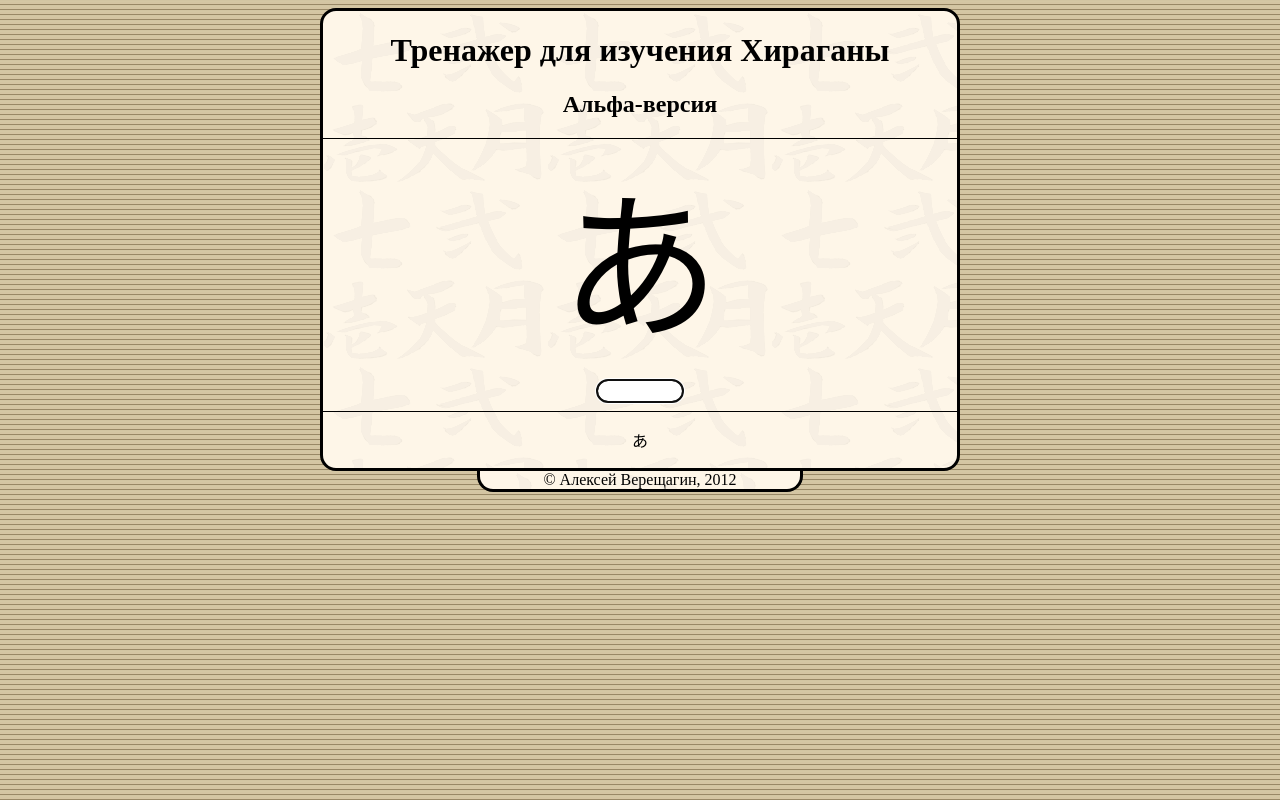
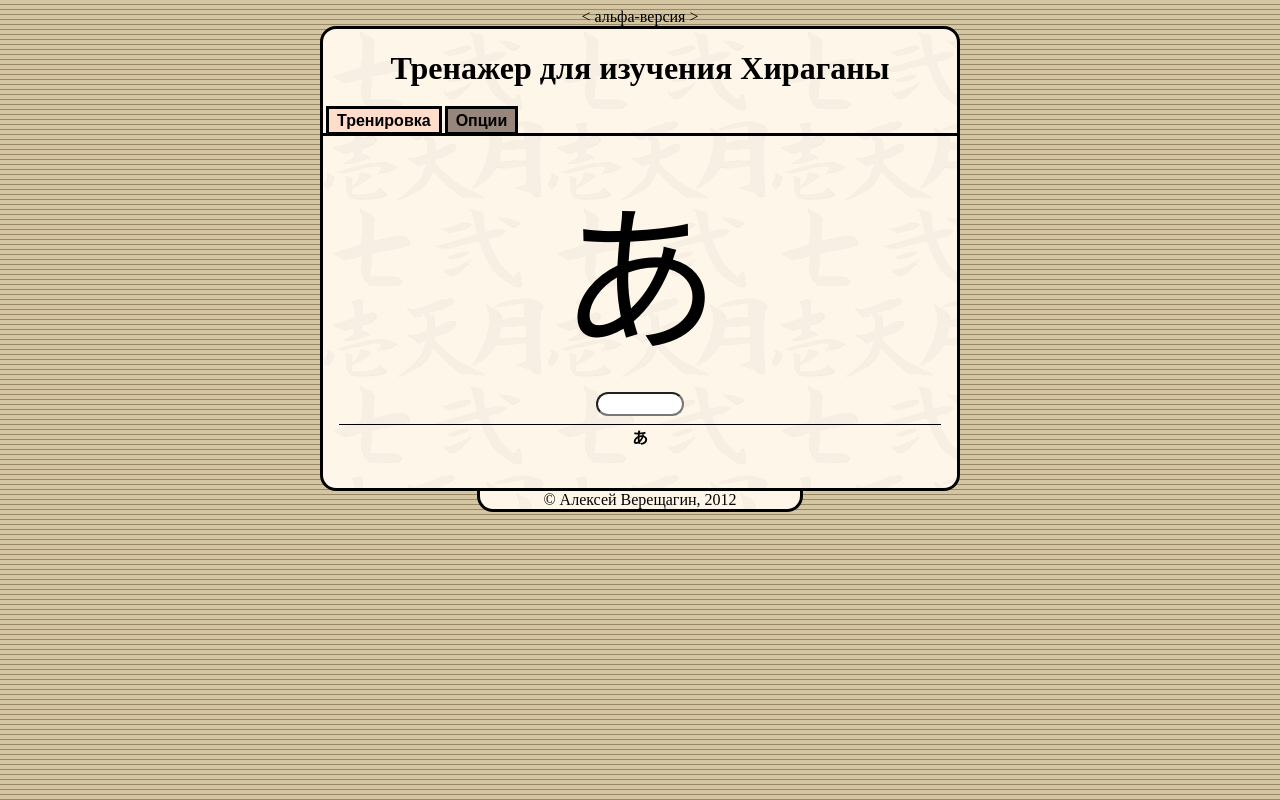
Before and after one commit to AlekseiVereshchagin/kana-trainer, a plain HTML site: page index.html in a window 1280 px wide. Drawn offline with Linux system fonts and the light colour scheme.

Commit message:
Add Tabs

```diff
--- a/index.html
+++ b/index.html
@@ -1,30 +1,46 @@
+
 <!DOCTYPE HTML>
 <html>
 <head>
 <title>Hiragana Trainer</title>
 <meta charset=utf-8>
 <link rel="stylesheet" type="text/css" href="stylesheets/stylesheet.css" />
+<link rel="stylesheet" type="text/css" href="stylesheets/tabber.css" />
 <script type="text/javascript" src="javascripts/SegmentTree.js"></script>
 <script type="text/javascript" src="javascripts/AlphabetTester.js"></script>
 <script type="text/javascript" src="javascripts/UserInteractor.js"></script>
 <script type="text/javascript" src="javascripts/main.js"></script>
+<script type="text/javascript" src="javascripts/tabber.js"></script>
 </head>
 <body>
 	<div id="container">
+		&lt; альфа-версия &gt;
 		<div id="border-container">
 			<header>
 				<h1>Тренажер для изучения Хираганы</h1>
-          <h2>Альфа-версия</h2>
 			</header>
 			<div id="content">
+				<div class="tabber">
+					<div id="training" class="tabbertab" title="Тренировка">
 						<div id="test-panel">
 							<div id="test_symbol"></div>
-            <input id="check_symbol" type="text" />
+							<input id="check_symbol" type="text">
 						</div>
-          <ul id="open_symbols" class="open_symbols"></ul>
+						<ul id="open_symbols"></ul>
+					</div>
+					<div id="options" class="tabbertab" title="Опции">
+						<p>
+							Изучаемый алфавит: <br>
+							<input type="radio" name="alph-opt" value="Hiragana" checked>
+							Хирагана <br>
+							<input type="radio" name="alph-opt" value="Katakana">
+							Катакана <br>
+						</p>
 					</div>
 				</div>
-      <footer>&copy Алексей Верещагин, 2012</footer>
+			</div>
+		</div>
+		<footer>&copy; Алексей Верещагин, 2012</footer>
 	</div>
 </body>
 </html>
--- a/javascripts/UserInteractor.js
+++ b/javascripts/UserInteractor.js
@@ -10,9 +10,9 @@ function UserInteractor() {}
 
 UserInteractor.Tester = new AlphabetTester(Hiragana, Romaji);
 
-UserInteractor.LearnedColor = {red: 0, green: 255, blue: 0};
+UserInteractor.LearnedColor = {red: 102, green: 147, blue: 98};
 
-UserInteractor.UnlearnedColor = {red: 255, green: 0, blue: 0};
+UserInteractor.UnlearnedColor = {red: 220, green: 48, blue: 35};
 
 UserInteractor.update_test_symbol = function() {
   document.getElementById('test_symbol').textContent = UserInteractor.TestSymbol;
@@ -25,7 +25,6 @@ UserInteractor.update_open_symbols = function() {
     item = document.createElement("li");
     item.id = item_id;
     item.textContent = UserInteractor.TestSymbol;
-    item.className += " open_symbols";
 
     document.getElementById('open_symbols').appendChild(item);
   }
--- /dev/null
+++ b/javascripts/tabber.js
@@ -0,0 +1,523 @@
+/*==================================================
+  $Id: tabber.js,v 1.9 2006/04/27 20:51:51 pat Exp $
+  tabber.js by Patrick Fitzgerald pat@barelyfitz.com
+
+  Documentation can be found at the following URL:
+  http://www.barelyfitz.com/projects/tabber/
+
+  License (http://www.opensource.org/licenses/mit-license.php)
+
+  Copyright (c) 2006 Patrick Fitzgerald
+
+  Permission is hereby granted, free of charge, to any person
+  obtaining a copy of this software and associated documentation files
+  (the "Software"), to deal in the Software without restriction,
+  including without limitation the rights to use, copy, modify, merge,
+  publish, distribute, sublicense, and/or sell copies of the Software,
+  and to permit persons to whom the Software is furnished to do so,
+  subject to the following conditions:
+
+  The above copyright notice and this permission notice shall be
+  included in all copies or substantial portions of the Software.
+
+  THE SOFTWARE IS PROVIDED "AS IS", WITHOUT WARRANTY OF ANY KIND,
+  EXPRESS OR IMPLIED, INCLUDING BUT NOT LIMITED TO THE WARRANTIES OF
+  MERCHANTABILITY, FITNESS FOR A PARTICULAR PURPOSE AND
+  NONINFRINGEMENT. IN NO EVENT SHALL THE AUTHORS OR COPYRIGHT HOLDERS
+  BE LIABLE FOR ANY CLAIM, DAMAGES OR OTHER LIABILITY, WHETHER IN AN
+  ACTION OF CONTRACT, TORT OR OTHERWISE, ARISING FROM, OUT OF OR IN
+  CONNECTION WITH THE SOFTWARE OR THE USE OR OTHER DEALINGS IN THE
+  SOFTWARE.
+  ==================================================*/
+
+function tabberObj(argsObj)
+{
+  var arg; /* name of an argument to override */
+
+  /* Element for the main tabber div. If you supply this in argsObj,
+     then the init() method will be called.
+  */
+  this.div = null;
+
+  /* Class of the main tabber div */
+  this.classMain = "tabber";
+
+  /* Rename classMain to classMainLive after tabifying
+     (so a different style can be applied)
+  */
+  this.classMainLive = "tabberlive";
+
+  /* Class of each DIV that contains a tab */
+  this.classTab = "tabbertab";
+
+  /* Class to indicate which tab should be active on startup */
+  this.classTabDefault = "tabbertabdefault";
+
+  /* Class for the navigation UL */
+  this.classNav = "tabbernav";
+
+  /* When a tab is to be hidden, instead of setting display='none', we
+     set the class of the div to classTabHide. In your screen
+     stylesheet you should set classTabHide to display:none.  In your
+     print stylesheet you should set display:block to ensure that all
+     the information is printed.
+  */
+  this.classTabHide = "tabbertabhide";
+
+  /* Class to set the navigation LI when the tab is active, so you can
+     use a different style on the active tab.
+  */
+  this.classNavActive = "tabberactive";
+
+  /* Elements that might contain the title for the tab, only used if a
+     title is not specified in the TITLE attribute of DIV classTab.
+  */
+  this.titleElements = ['h2','h3','h4','h5','h6'];
+
+  /* Should we strip out the HTML from the innerHTML of the title elements?
+     This should usually be true.
+  */
+  this.titleElementsStripHTML = true;
+
+  /* If the user specified the tab names using a TITLE attribute on
+     the DIV, then the browser will display a tooltip whenever the
+     mouse is over the DIV. To prevent this tooltip, we can remove the
+     TITLE attribute after getting the tab name.
+  */
+  this.removeTitle = true;
+
+  /* If you want to add an id to each link set this to true */
+  this.addLinkId = false;
+
+  /* If addIds==true, then you can set a format for the ids.
+     <tabberid> will be replaced with the id of the main tabber div.
+     <tabnumberzero> will be replaced with the tab number
+       (tab numbers starting at zero)
+     <tabnumberone> will be replaced with the tab number
+       (tab numbers starting at one)
+     <tabtitle> will be replaced by the tab title
+       (with all non-alphanumeric characters removed)
+   */
+  this.linkIdFormat = '<tabberid>nav<tabnumberone>';
+
+  /* You can override the defaults listed above by passing in an object:
+     var mytab = new tabber({property:value,property:value});
+  */
+  for (arg in argsObj) { this[arg] = argsObj[arg]; }
+
+  /* Create regular expressions for the class names; Note: if you
+     change the class names after a new object is created you must
+     also change these regular expressions.
+  */
+  this.REclassMain = new RegExp('\\b' + this.classMain + '\\b', 'gi');
+  this.REclassMainLive = new RegExp('\\b' + this.classMainLive + '\\b', 'gi');
+  this.REclassTab = new RegExp('\\b' + this.classTab + '\\b', 'gi');
+  this.REclassTabDefault = new RegExp('\\b' + this.classTabDefault + '\\b', 'gi');
+  this.REclassTabHide = new RegExp('\\b' + this.classTabHide + '\\b', 'gi');
+
+  /* Array of objects holding info about each tab */
+  this.tabs = new Array();
+
+  /* If the main tabber div was specified, call init() now */
+  if (this.div) {
+
+    this.init(this.div);
+
+    /* We don't need the main div anymore, and to prevent a memory leak
+       in IE, we must remove the circular reference between the div
+       and the tabber object. */
+    this.div = null;
+  }
+}
+
+
+/*--------------------------------------------------
+  Methods for tabberObj
+  --------------------------------------------------*/
+
+
+tabberObj.prototype.init = function(e)
+{
+  /* Set up the tabber interface.
+
+     e = element (the main containing div)
+
+     Example:
+     init(document.getElementById('mytabberdiv'))
+   */
+
+  var
+  childNodes, /* child nodes of the tabber div */
+  i, i2, /* loop indices */
+  t, /* object to store info about a single tab */
+  defaultTab=0, /* which tab to select by default */
+  DOM_ul, /* tabbernav list */
+  DOM_li, /* tabbernav list item */
+  DOM_a, /* tabbernav link */
+  aId, /* A unique id for DOM_a */
+  headingElement; /* searching for text to use in the tab */
+
+  /* Verify that the browser supports DOM scripting */
+  if (!document.getElementsByTagName) { return false; }
+
+  /* If the main DIV has an ID then save it. */
+  if (e.id) {
+    this.id = e.id;
+  }
+
+  /* Clear the tabs array (but it should normally be empty) */
+  this.tabs.length = 0;
+
+  /* Loop through an array of all the child nodes within our tabber element. */
+  childNodes = e.childNodes;
+  for(i=0; i < childNodes.length; i++) {
+
+    /* Find the nodes where class="tabbertab" */
+    if(childNodes[i].className &&
+       childNodes[i].className.match(this.REclassTab)) {
+
+      /* Create a new object to save info about this tab */
+      t = new Object();
+
+      /* Save a pointer to the div for this tab */
+      t.div = childNodes[i];
+
+      /* Add the new object to the array of tabs */
+      this.tabs[this.tabs.length] = t;
+
+      /* If the class name contains classTabDefault,
+	 then select this tab by default.
+      */
+      if (childNodes[i].className.match(this.REclassTabDefault)) {
+	defaultTab = this.tabs.length-1;
+      }
+    }
+  }
+
+  /* Create a new UL list to hold the tab headings */
+  DOM_ul = document.createElement("ul");
+  DOM_ul.className = this.classNav;
+
+  /* Loop through each tab we found */
+  for (i=0; i < this.tabs.length; i++) {
+
+    t = this.tabs[i];
+
+    /* Get the label to use for this tab:
+       From the title attribute on the DIV,
+       Or from one of the this.titleElements[] elements,
+       Or use an automatically generated number.
+     */
+    t.headingText = t.div.title;
+
+    /* Remove the title attribute to prevent a tooltip from appearing */
+    if (this.removeTitle) { t.div.title = ''; }
+
+    if (!t.headingText) {
+
+      /* Title was not defined in the title of the DIV,
+	 So try to get the title from an element within the DIV.
+	 Go through the list of elements in this.titleElements
+	 (typically heading elements ['h2','h3','h4'])
+      */
+      for (i2=0; i2<this.titleElements.length; i2++) {
+	headingElement = t.div.getElementsByTagName(this.titleElements[i2])[0];
+	if (headingElement) {
+	  t.headingText = headingElement.innerHTML;
+	  if (this.titleElementsStripHTML) {
+	    t.headingText.replace(/<br>/gi," ");
+	    t.headingText = t.headingText.replace(/<[^>]+>/g,"");
+	  }
+	  break;
+	}
+      }
+    }
+
+    if (!t.headingText) {
+      /* Title was not found (or is blank) so automatically generate a
+         number for the tab.
+      */
+      t.headingText = i + 1;
+    }
+
+    /* Create a list element for the tab */
+    DOM_li = document.createElement("li");
+
+    /* Save a reference to this list item so we can later change it to
+       the "active" class */
+    t.li = DOM_li;
+
+    /* Create a link to activate the tab */
+    DOM_a = document.createElement("a");
+    DOM_a.appendChild(document.createTextNode(t.headingText));
+    DOM_a.href = "javascript:void(null);";
+    DOM_a.title = t.headingText;
+    DOM_a.onclick = this.navClick;
+
+    /* Add some properties to the link so we can identify which tab
+       was clicked. Later the navClick method will need this.
+    */
+    DOM_a.tabber = this;
+    DOM_a.tabberIndex = i;
+
+    /* Do we need to add an id to DOM_a? */
+    if (this.addLinkId && this.linkIdFormat) {
+
+      /* Determine the id name */
+      aId = this.linkIdFormat;
+      aId = aId.replace(/<tabberid>/gi, this.id);
+      aId = aId.replace(/<tabnumberzero>/gi, i);
+      aId = aId.replace(/<tabnumberone>/gi, i+1);
+      aId = aId.replace(/<tabtitle>/gi, t.headingText.replace(/[^a-zA-Z0-9\-]/gi, ''));
+
+      DOM_a.id = aId;
+    }
+
+    /* Add the link to the list element */
+    DOM_li.appendChild(DOM_a);
+
+    /* Add the list element to the list */
+    DOM_ul.appendChild(DOM_li);
+  }
+
+  /* Add the UL list to the beginning of the tabber div */
+  e.insertBefore(DOM_ul, e.firstChild);
+
+  /* Make the tabber div "live" so different CSS can be applied */
+  e.className = e.className.replace(this.REclassMain, this.classMainLive);
+
+  /* Activate the default tab, and do not call the onclick handler */
+  this.tabShow(defaultTab);
+
+  /* If the user specified an onLoad function, call it now. */
+  if (typeof this.onLoad == 'function') {
+    this.onLoad({tabber:this});
+  }
+
+  return this;
+};
+
+
+tabberObj.prototype.navClick = function(event)
+{
+  /* This method should only be called by the onClick event of an <A>
+     element, in which case we will determine which tab was clicked by
+     examining a property that we previously attached to the <A>
+     element.
+
+     Since this was triggered from an onClick event, the variable
+     "this" refers to the <A> element that triggered the onClick
+     event (and not to the tabberObj).
+
+     When tabberObj was initialized, we added some extra properties
+     to the <A> element, for the purpose of retrieving them now. Get
+     the tabberObj object, plus the tab number that was clicked.
+  */
+
+  var
+  rVal, /* Return value from the user onclick function */
+  a, /* element that triggered the onclick event */
+  self, /* the tabber object */
+  tabberIndex, /* index of the tab that triggered the event */
+  onClickArgs; /* args to send the onclick function */
+
+  a = this;
+  if (!a.tabber) { return false; }
+
+  self = a.tabber;
+  tabberIndex = a.tabberIndex;
+
+  /* Remove focus from the link because it looks ugly.
+     I don't know if this is a good idea...
+  */
+  a.blur();
+
+  /* If the user specified an onClick function, call it now.
+     If the function returns false then do not continue.
+  */
+  if (typeof self.onClick == 'function') {
+
+    onClickArgs = {'tabber':self, 'index':tabberIndex, 'event':event};
+
+    /* IE uses a different way to access the event object */
+    if (!event) { onClickArgs.event = window.event; }
+
+    rVal = self.onClick(onClickArgs);
+    if (rVal === false) { return false; }
+  }
+
+  self.tabShow(tabberIndex);
+
+  return false;
+};
+
+
+tabberObj.prototype.tabHideAll = function()
+{
+  var i; /* counter */
+
+  /* Hide all tabs and make all navigation links inactive */
+  for (i = 0; i < this.tabs.length; i++) {
+    this.tabHide(i);
+  }
+};
+
+
+tabberObj.prototype.tabHide = function(tabberIndex)
+{
+  var div;
+
+  if (!this.tabs[tabberIndex]) { return false; }
+
+  /* Hide a single tab and make its navigation link inactive */
+  div = this.tabs[tabberIndex].div;
+
+  /* Hide the tab contents by adding classTabHide to the div */
+  if (!div.className.match(this.REclassTabHide)) {
+    div.className += ' ' + this.classTabHide;
+  }
+  this.navClearActive(tabberIndex);
+
+  return this;
+};
+
+
+tabberObj.prototype.tabShow = function(tabberIndex)
+{
+  /* Show the tabberIndex tab and hide all the other tabs */
+
+  var div;
+
+  if (!this.tabs[tabberIndex]) { return false; }
+
+  /* Hide all the tabs first */
+  this.tabHideAll();
+
+  /* Get the div that holds this tab */
+  div = this.tabs[tabberIndex].div;
+
+  /* Remove classTabHide from the div */
+  div.className = div.className.replace(this.REclassTabHide, '');
+
+  /* Mark this tab navigation link as "active" */
+  this.navSetActive(tabberIndex);
+
+  /* If the user specified an onTabDisplay function, call it now. */
+  if (typeof this.onTabDisplay == 'function') {
+    this.onTabDisplay({'tabber':this, 'index':tabberIndex});
+  }
+
+  return this;
+};
+
+tabberObj.prototype.navSetActive = function(tabberIndex)
+{
+  /* Note: this method does *not* enforce the rule
+     that only one nav item can be active at a time.
+  */
+
+  /* Set classNavActive for the navigation list item */
+  this.tabs[tabberIndex].li.className = this.classNavActive;
+
+  return this;
+};
+
+
+tabberObj.prototype.navClearActive = function(tabberIndex)
+{
+  /* Note: this method does *not* enforce the rule
+     that one nav should always be active.
+  */
+
+  /* Remove classNavActive from the navigation list item */
+  this.tabs[tabberIndex].li.className = '';
+
+  return this;
+};
+
+
+/*==================================================*/
+
+
+function tabberAutomatic(tabberArgs)
+{
+  /* This function finds all DIV elements in the document where
+     class=tabber.classMain, then converts them to use the tabber
+     interface.
+
+     tabberArgs = an object to send to "new tabber()"
+  */
+  var
+    tempObj, /* Temporary tabber object */
+    divs, /* Array of all divs on the page */
+    i; /* Loop index */
+
+  if (!tabberArgs) { tabberArgs = {}; }
+
+  /* Create a tabber object so we can get the value of classMain */
+  tempObj = new tabberObj(tabberArgs);
+
+  /* Find all DIV elements in the document that have class=tabber */
+
+  /* First get an array of all DIV elements and loop through them */
+  divs = document.getElementsByTagName("div");
+  for (i=0; i < divs.length; i++) {
+
+    /* Is this DIV the correct class? */
+    if (divs[i].className &&
+	divs[i].className.match(tempObj.REclassMain)) {
+
+      /* Now tabify the DIV */
+      tabberArgs.div = divs[i];
+      divs[i].tabber = new tabberObj(tabberArgs);
+    }
+  }
+
+  return this;
+}
+
+
+/*==================================================*/
+
+
+function tabberAutomaticOnLoad(tabberArgs)
+{
+  /* This function adds tabberAutomatic to the window.onload event,
+     so it will run after the document has finished loading.
+  */
+  var oldOnLoad;
+
+  if (!tabberArgs) { tabberArgs = {}; }
+
+  /* Taken from: http://simon.incutio.com/archive/2004/05/26/addLoadEvent */
+
+  oldOnLoad = window.onload;
+  if (typeof window.onload != 'function') {
+    window.onload = function() {
+      tabberAutomatic(tabberArgs);
+    };
+  } else {
+    window.onload = function() {
+      oldOnLoad();
+      tabberAutomatic(tabberArgs);
+    };
+  }
+}
+
+
+/*==================================================*/
+
+
+/* Run tabberAutomaticOnload() unless the "manualStartup" option was specified */
+
+if (typeof tabberOptions == 'undefined') {
+
+    tabberAutomaticOnLoad();
+
+} else {
+
+  if (!tabberOptions['manualStartup']) {
+    tabberAutomaticOnLoad(tabberOptions);
+  }
+
+}
--- a/stylesheets/stylesheet.css
+++ b/stylesheets/stylesheet.css
@@ -1,18 +1,19 @@
 .correct {
-  color: green;
+	color: #6B9362;
 }
 
 .uncorrect {
-  color: red;
+	color: #DC3023;
 }
 
-ul.open_symbols {
-  // list-style-type: none;
+#open_symbols {
+	list-style: none;
 	padding: 0;
-  // text-align: left;
+	display: inline;
+	font-weight: bold;
 }
 
-li.open_symbols {
+#open_symbols li {
 	display: inline;
 }
 
@@ -26,16 +27,24 @@ body {
 	margin: 0 auto;
 }
 
+#content .tabbertab {
+	min-height: 320px;
+	padding: 1em;
+}
+
 #border-container {
 	border-style: solid;
 	border-radius: 1em;
 	background-image: url(../images/back2.gif);
 }
 
+#options {
+	text-align: left;
+}
+
 #test-panel {
 	border-width: thin;
 	border-bottom-style: solid;
-  border-top-style: solid;
 }
 
 footer {
@@ -49,7 +58,6 @@ footer {
 
 #test_symbol {
 	font-size: 1000%;
-  //text-shadow: black 0 0 5px;
 }
 
 #check_symbol {
@@ -58,4 +66,5 @@ footer {
 	text-align: center;
 	font-size: medium;
 	border-radius: 1em;
+	outline-style: none;
 }
--- /dev/null
+++ b/stylesheets/tabber.css
@@ -0,0 +1,58 @@
+.tabberlive .tabbertabhide {
+	display: none;
+}
+
+.tabber {
+
+}
+
+.tabberlive {
+	margin-top: 1em;
+}
+
+ul.tabbernav {
+	margin: 0;
+	padding: 3px 0;
+	border-bottom: medium solid;
+	font: bold medium sans-serif;
+	text-align: left;
+}
+
+ul.tabbernav li {
+	list-style: none;
+	margin: 0;
+	display: inline;
+}
+
+ul.tabbernav li a {
+	padding: 3px 0.5em;
+	margin-left: 3px;
+	border: medium solid;
+	color: black;
+	background-color: #97867C;
+	text-decoration: none;
+}
+
+ul.tabbernav li a:hover {
+	background-color: #B9A193;
+}
+
+ul.tabbernav li.tabberactive a {
+	background-color: #FFDDCA;
+}
+
+ul.tabbernav li.tabberactive a:hover {
+	background-color: #FFDDCA;
+}
+
+.tabberlive .tabbertab {
+
+}
+
+.tabberlive .tabbertab h2 {
+	display: none;
+}
+
+.tabberlive .tabbertab h3 {
+	display: none;
+}
```
Also changed, not shown: params.json (deleted, +0 -1 lines). Lines whose indentation alone changed are shown as unchanged.
